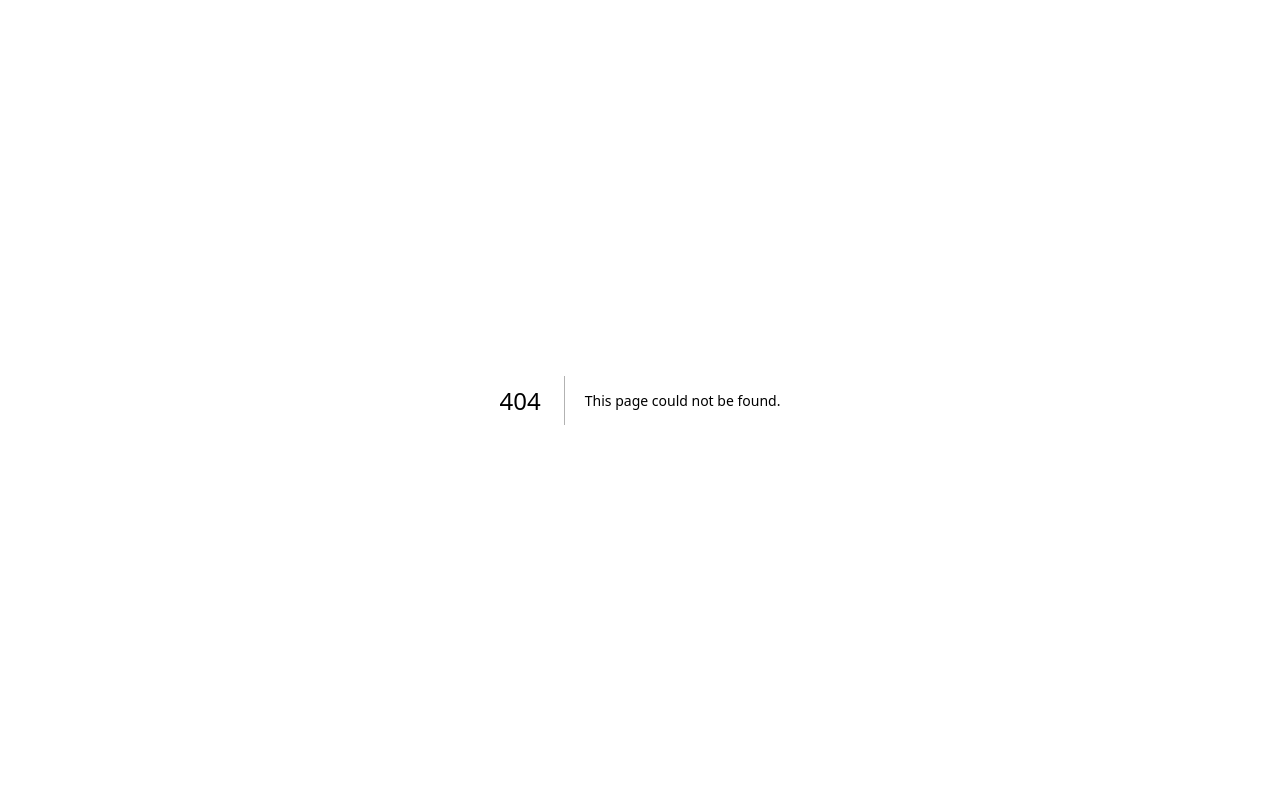
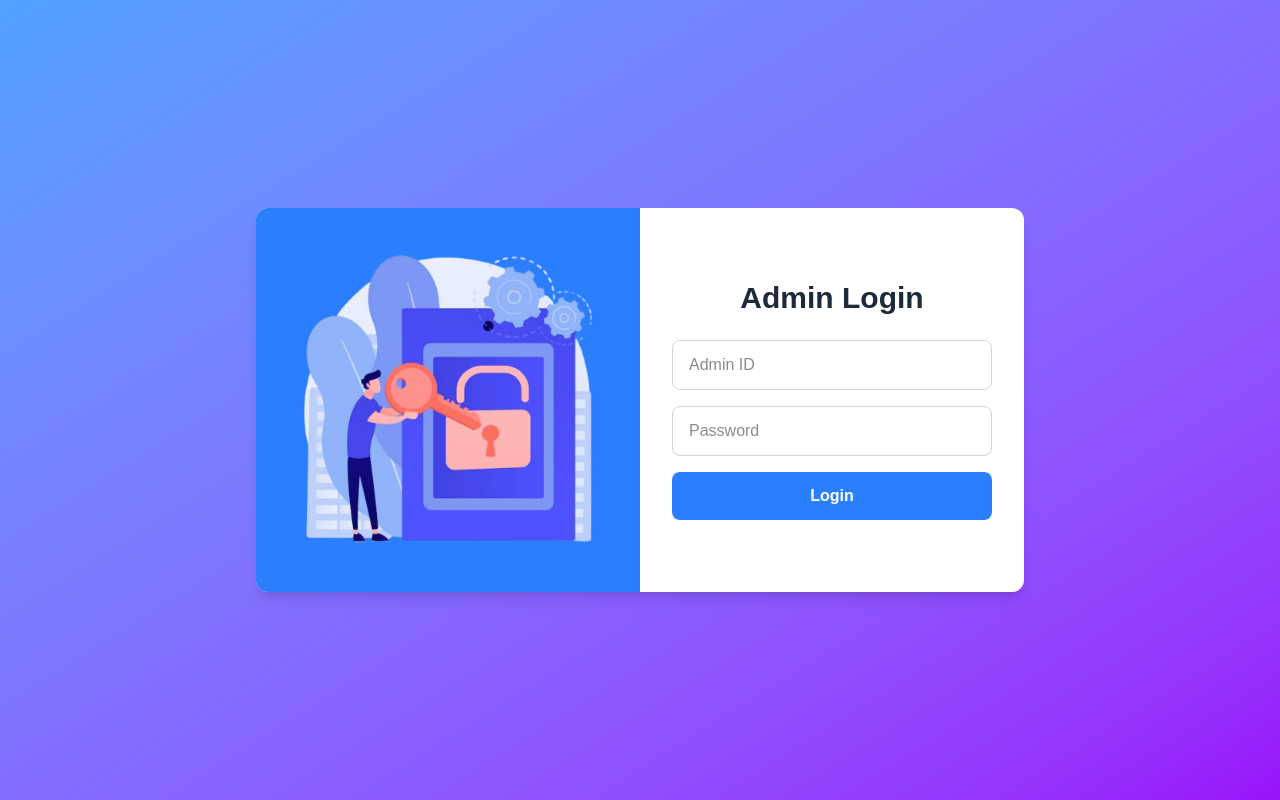
Before and after one commit to Vivekkumarv123/Cert-Gen, a Next.js app: page /login in a window 1280 px wide. Before the commit this address had no page. Built offline with nearby package versions, Linux system fonts and the light colour scheme.

Commit message:
Create page.js

```diff
--- /dev/null
+++ b/src/app/login/page.js
@@ -0,0 +1,12 @@
+import LoginPage from '@/components/Login/Login'
+import React from 'react'
+
+const page = () => {
+  return (
+    <div>
+      <LoginPage/>
+    </div>
+  )
+}
+
+export default page
```
